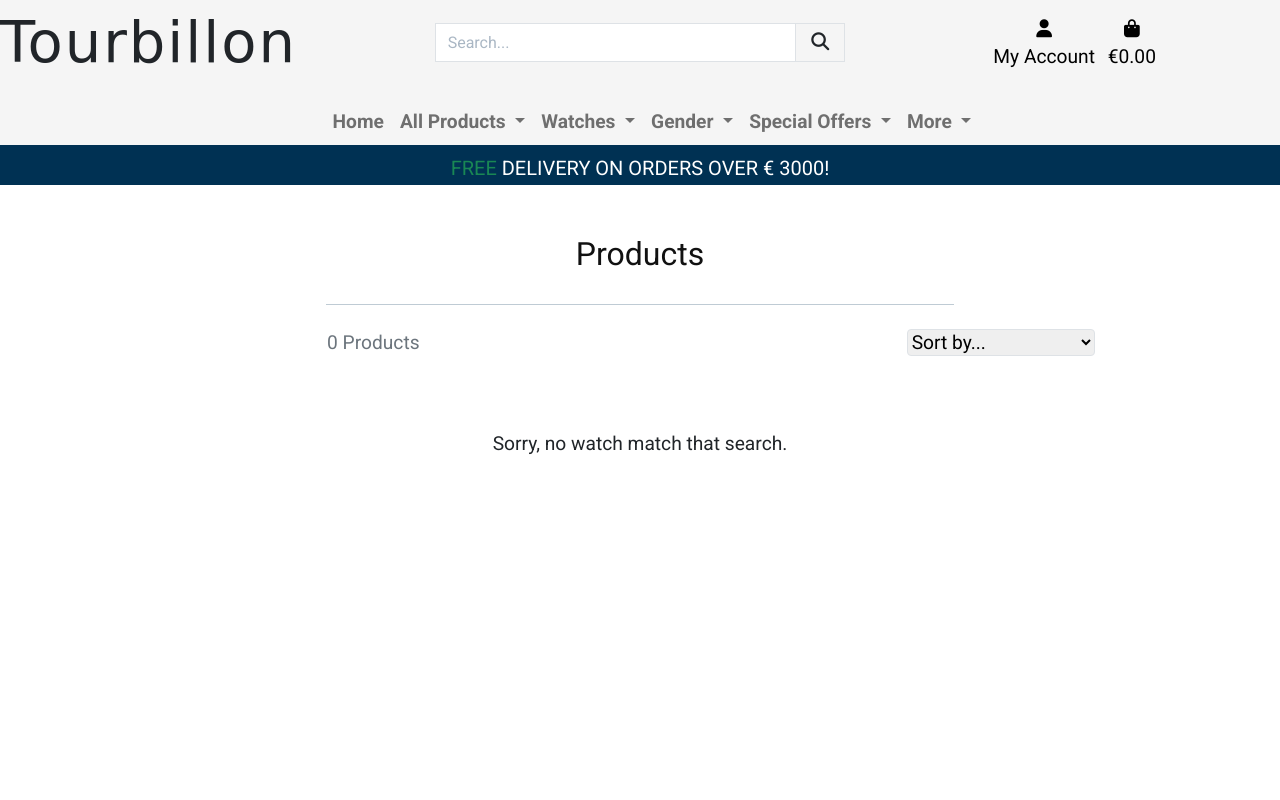
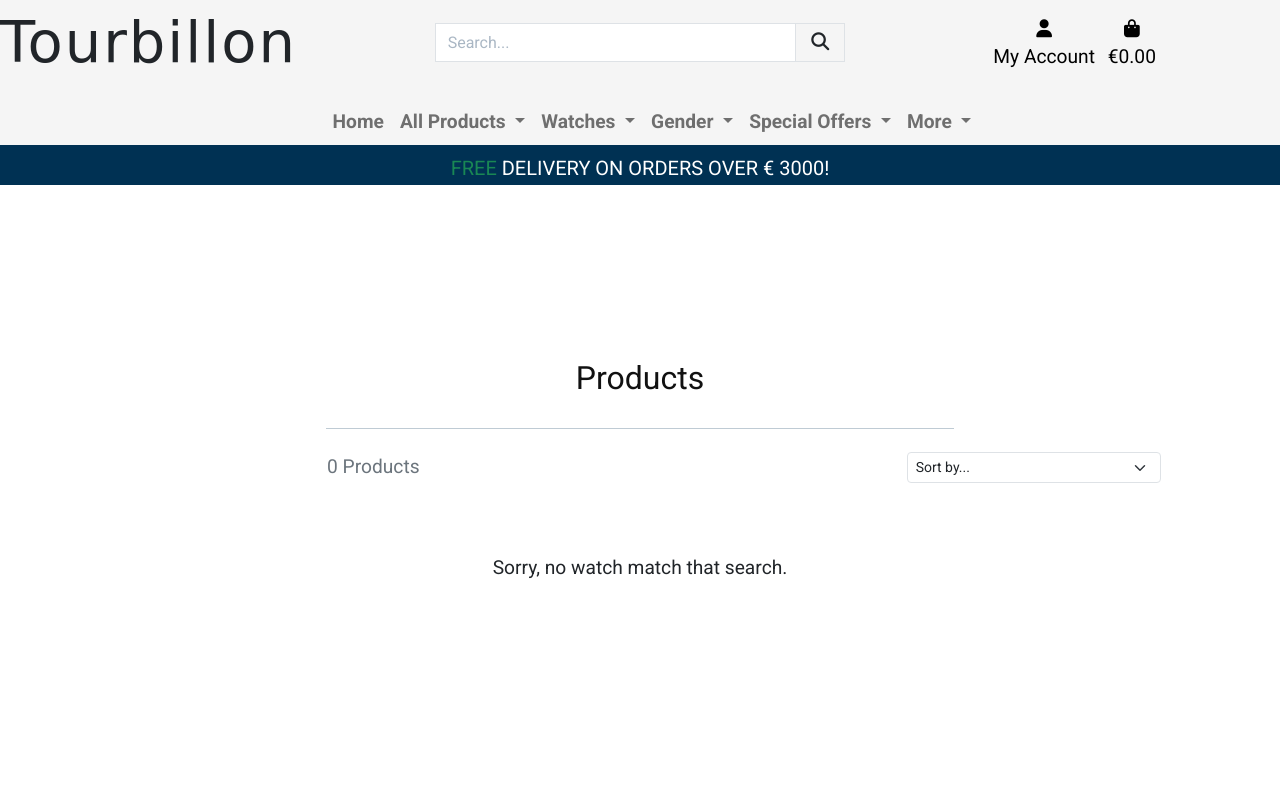
Before and after one commit to nfepb/CI-PP5-eCommerce-Tourbillon, a Django app: page /products/ in a window 1280 px wide. Run offline with Django 3.2, Linux system fonts and the light colour scheme; data that the repository does not hold is empty; some libraries are stand-ins or nearby versions; some web fonts are replaced.

Commit message:
fix: updates classes and styling for selector on product and content layout spacing.

```diff
--- a/products/templates/products/products.html
+++ b/products/templates/products/products.html
@@ -26,7 +26,7 @@
           class="col-12 col-md-6 my-auto order-md-last d-flex justify-content-center justify-content-md-end"
         >
           <div class="sort-select-wrapper w-50">
-            <select id="sort-selector" class="custom-select custom-select-sm rounded-1 border border-{% if current_sorting != 'None_None' %}info{% else %}black{% endif %}">
+            <select id="sort-selector" class="form-select form-select-sm rounded-1 border border-{% if current_sorting != 'None_None' %}info{% else %}black{% endif %}">
                 <option value="reset" {% if current_sorting == 'None_None' %}selected{% endif %}>Sort by...</option>
                 <option value="price_asc" {% if current_sorting == 'price_asc' %}selected{% endif %}>Price (low to high)</option>
                 <option value="price_desc" {% if current_sorting == 'price_desc' %}selected{% endif %}>Price (high to low)</option>
--- a/profiles/templates/profiles/account_overview.html
+++ b/profiles/templates/profiles/account_overview.html
@@ -12,7 +12,7 @@
 </div>
 {% endblock %} {% block content %}
 <div class="overlay"></div>
-<div class="container-fluid">
+<div class="container-fluid header-container">
   <div class="row">
     <div class="col text-center">
       <hr />
--- a/static/css/base.css
+++ b/static/css/base.css
@@ -444,7 +444,7 @@ input[name='q']::placeholder {
 
 @media (min-width: 992px) {
     .header-container {
-        padding-top: 102px;
+        padding-top: 164px;
     }
 
     .topnav {
```
Also changed, not shown: profiles/templates/profiles/profile.html (+6 -3 lines).
